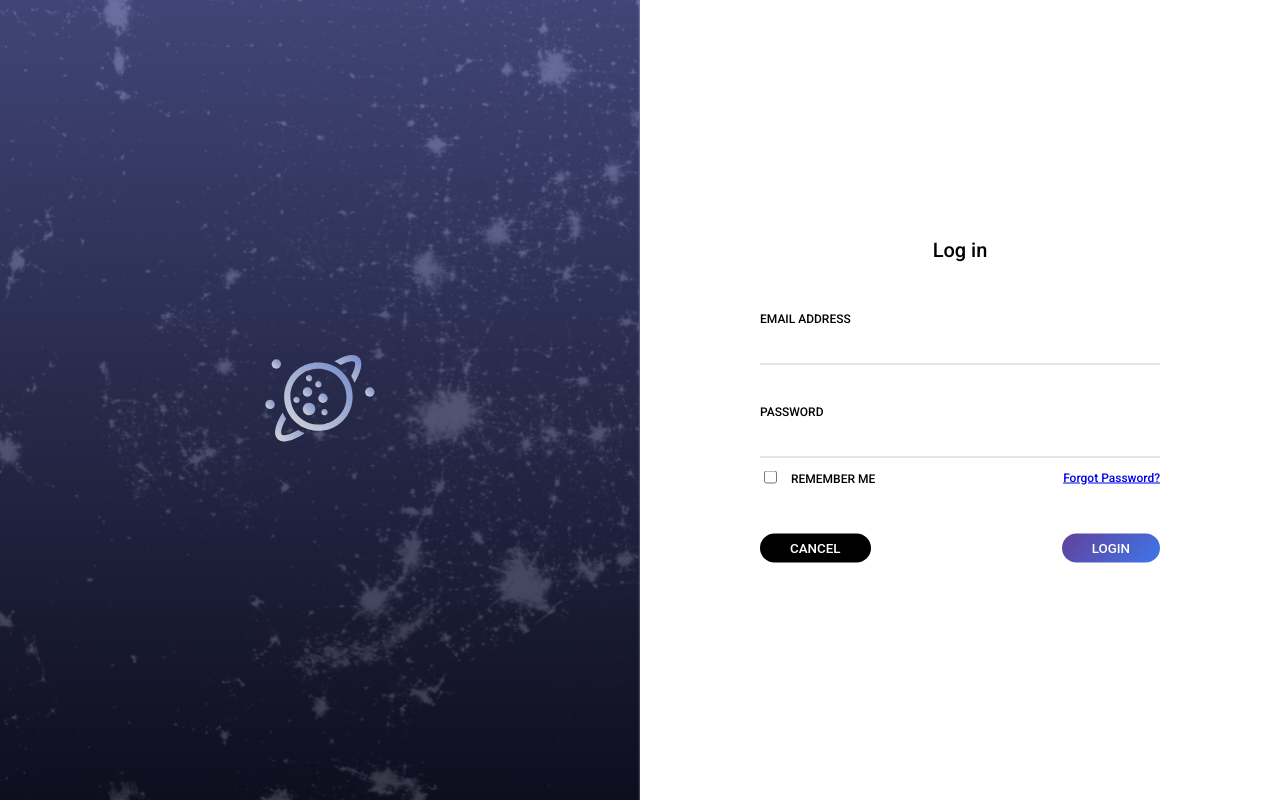
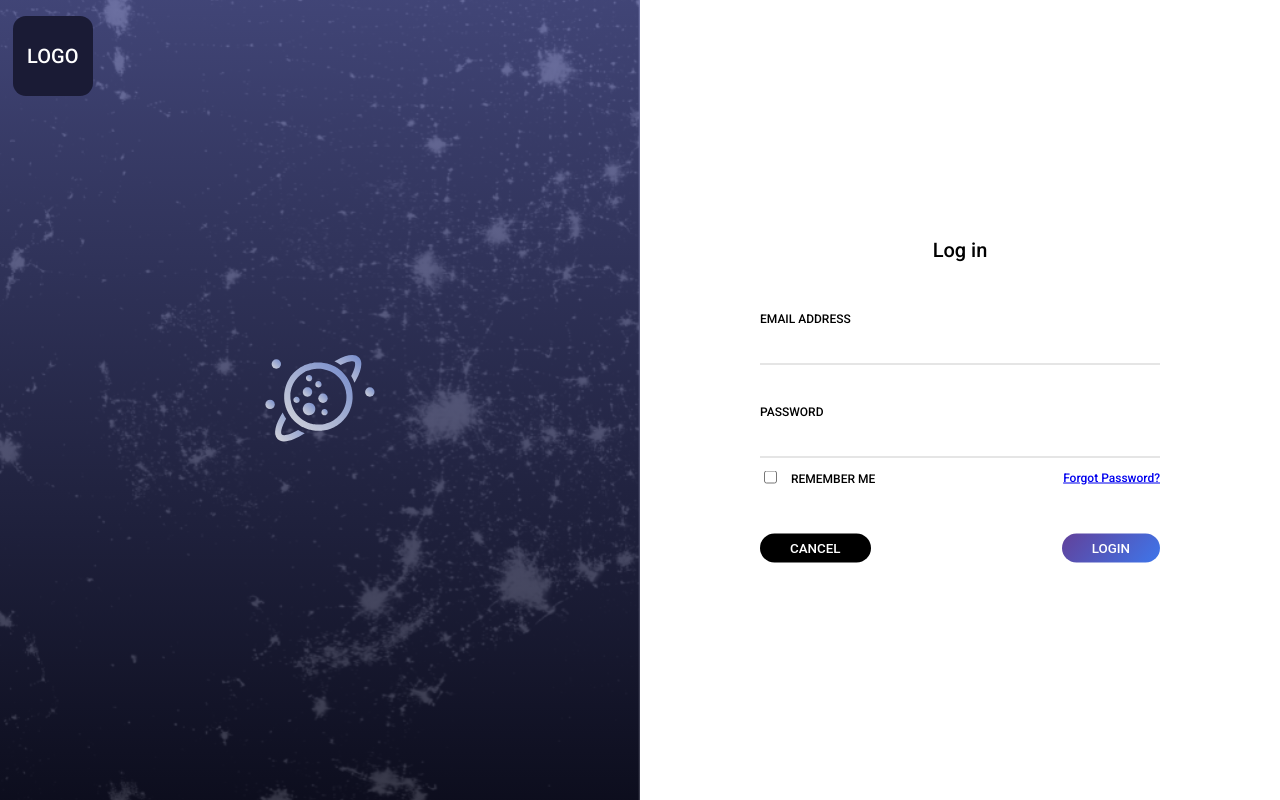
Before and after one commit to erikeggers/frontend-test, a React (Create React App) app: page / in a window 1280 px wide. Built offline with nearby package versions, Linux system fonts and the light colour scheme.

Commit message:
adds header

```diff
--- /dev/null
+++ b/src/components/header.js
@@ -0,0 +1,26 @@
+import styled from 'styled-components';
+
+const Logo = () => {
+ return (
+  <Wrapper>
+    <a href="/">LOGO</a>
+  </Wrapper>
+ )
+};
+
+const Wrapper = styled.header`
+  display: flex;
+  height: 80px;
+  width: 80px;
+  justify-content: center;
+  align-items: center;
+  border-radius: 13px;
+  background-color: #1A1B35;
+  a {
+    text-decoration: none;
+    color: #fff;
+    font-size: 20px;
+  }
+`
+
+export default Logo;
--- a/src/login.js
+++ b/src/login.js
@@ -2,11 +2,15 @@ import styled, { css } from "styled-components";
 import Form from "./components/form";
 import { ReactComponent as Planet } from "./icons/planet.svg";
 import BackgroundImage from "./images/login-background.png";
+import Header from "./components/header"
 
 function Login() {
   return (
     <>
       <Container side="left" backgroundImage={BackgroundImage}>
+        <HeaderWrapper>
+          <Header/>
+        </HeaderWrapper>
         <ItemsWrapper>
           <PlanetWrapper>
             <Planet className="planet-animation" />
@@ -64,6 +68,12 @@ const ItemsWrapper = styled.div`
   transform: translate(-50%, -50%);
 `;
 
+const HeaderWrapper = styled.div`
+  position: absolute;
+  top: 2%;
+  left: 2%;
+`
+
 const PlanetWrapper = styled.div`
   .planet-animation {
     animation: scale-in-center 0.5s cubic-bezier(0.25, 0.46, 0.45, 0.94) both;
```
